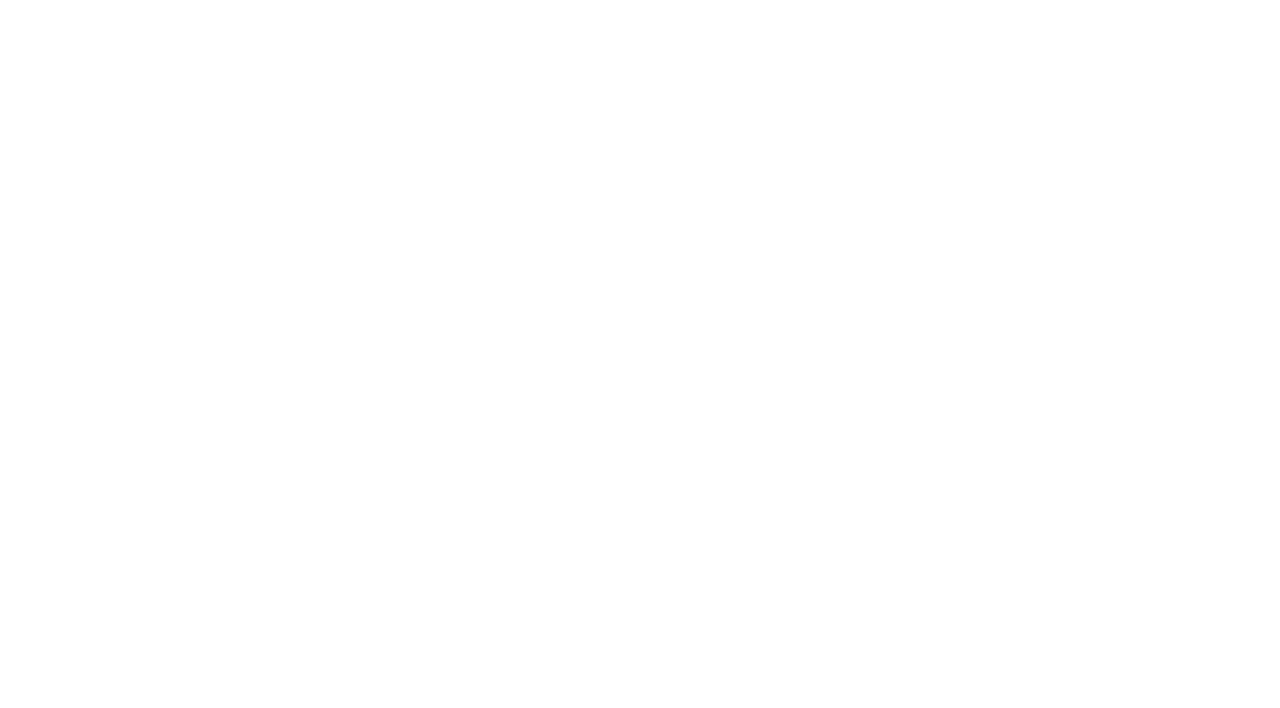
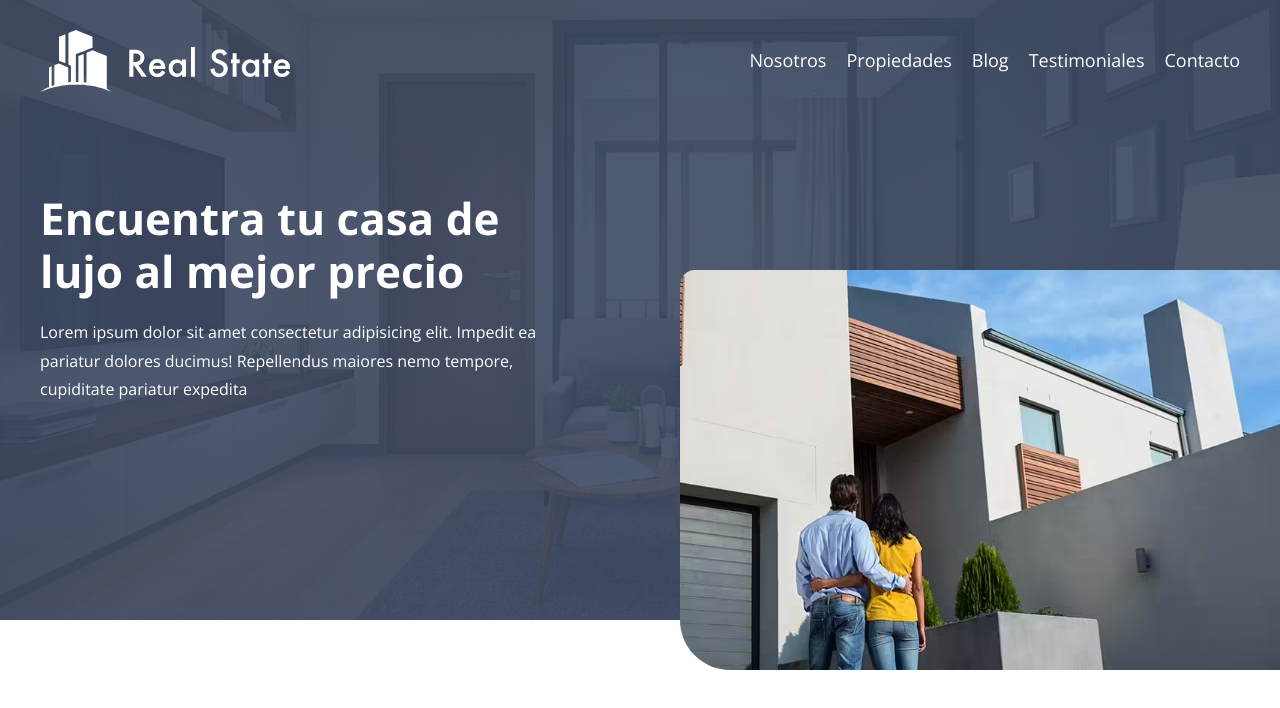
Before and after one commit to ArturoSM10/realState, a website: page index.html in a window 1280 px wide. Drawn offline with nearby package versions, Linux system fonts and the light colour scheme.

Commit message:
Se agrego estrucutra para la seecion hero, estilos y media queries

```diff
--- a/index.html
+++ b/index.html
@@ -3,15 +3,44 @@
 <head>
     <meta charset="UTF-8">
     <meta name="viewport" content="width=device-width, initial-scale=1.0">
-    <title>Document</title>
+    <title>Real State</title>
 
     <link rel="preconnect" href="https://fonts.googleapis.com">
     <link rel="preconnect" href="https://fonts.gstatic.com" crossorigin>
-    <link href="https://fonts.googleapis.com/css2?family=Open+Sans:ital,wght@0,300..800;1,300..800&display=swap" rel="stylesheet">
+    <link href="https://fonts.googleapis.com/css2?family=Open+Sans:ital,wght@0,300..800;1,300..800&family=Roboto:ital,wght@0,100..900;1,100..900&display=swap" rel="stylesheet">
 
     <link rel="stylesheet" href="./build/css/app.css">
 </head>
 <body>
+    <header class="header">
+        <div class="header__contenedor">
+            <div class="header__menu">
+                <img class="header__img" src="./build/img/logo.svg" alt="Logo Real State">
+                <nav class="menu">
+                    <ul>
+                        <li><a class="menu__element" href="#">Nosotros</a></li>
+                        <li><a class="menu__element" href="#">Propiedades</a></li>
+                        <li><a class="menu__element" href="#">Blog</a></li>
+                        <li><a class="menu__element" href="#">Testimoniales</a></li>
+                        <li><a class="menu__element" href="#">Contacto</a></li>
+                    </ul>
+                </nav>
+            </div>
+            <div class="hero">
+                <div class="info">
+                    <h1 class="info__title">Encuentra tu casa de lujo al mejor precio</h1>
+                    <p class="info__p">Lorem ipsum dolor sit amet consectetur adipisicing elit. Impedit ea pariatur dolores ducimus! Repellendus maiores nemo tempore, cupiditate pariatur expedita</p>
+                </div>
+                <div class="hero__img">
+                    <picture>
+                        <source srcset="./build/img/imagenHeader.avif" type="image/avif">
+                        <source srcset="./build/img/imagenHeader.webp" type="image/webp">
+                        <img src="./build/img/imagenHeader.jpg" alt="Imagen de  casa">
+                    </picture>
+                </div>
+            </div>
+        </div>
+    </header>
     <script src="./build/js/imagenes.js"></script>
 </body>
 </html>
--- a/src/scss/app.scss
+++ b/src/scss/app.scss
@@ -1 +1,2 @@
 @use './base';
+@use './header';
--- a/src/scss/base/_globales.scss
+++ b/src/scss/base/_globales.scss
@@ -20,7 +20,7 @@ p {
     color: v.$negro;
 }
 
-.contenedor {
+[class*="__contenedor"] {
     width: 95%;
     max-width: 120rem;
     margin: 0 auto;
@@ -36,7 +36,7 @@ img {
 }
 
 h1, h2, h3 {
-    margin: 0, 0, v.$separacion 0;
+    margin: 0 0 v.$separacion 0;
 }
 
 h1 {
@@ -48,6 +48,10 @@ h2 {
     font-size: 4rem;
 }
 
+h1, h2 {
+    font-family: v.$fuente_secundaria;
+}
+
 h3 {
     font-size: 2.4rem;
 }
@@ -55,3 +59,12 @@ h3 {
 span {
     font-weight: 900;
 }
+
+ul {
+    margin: 0;
+    padding: 0;
+}
+
+li {
+    list-style: none;
+}
--- a/src/scss/base/_variables.scss
+++ b/src/scss/base/_variables.scss
@@ -1,5 +1,6 @@
 //fuentes
 $fuente_principal: "Open Sans", sans-serif;;
+$fuente_secundaria: "Roboto", sans-serif;
 
 //media queries
 $telefono: 480px;
--- /dev/null
+++ b/src/scss/header/_header.scss
@@ -0,0 +1,66 @@
+@use '../base/variables' as v;
+@use '../base/mixins' as m;
+
+.header {
+    background-image: linear-gradient(to right, rgba(v.$primario, 0.9), rgba(v.$primario, 0.9)), url('../img/header_bg.avif');
+}
+
+.notavif.webp .header {
+    background-image: linear-gradient(to right, rgba(v.$primario, 0.9), rgba(v.$primario, 0.9)), url('../img/header_bg.webp');
+}
+
+.notavif.notwebp .header {
+    background-image: linear-gradient(to right, rgba(v.$primario, 0.9), rgba(v.$primario, 0.9)), url('../img/header_bg.jpg');
+}
+
+.header {
+    padding: 3rem 0;
+    @include m.tablet {
+        padding: 3rem 0 20rem;
+    }
+
+    position: relative;
+    background-position: center;
+    background-repeat: no-repeat;
+    background-size: cover;
+    &__menu {
+        @include m.tablet {
+            display: flex;
+            flex-direction: row;
+            justify-content: space-between;
+        }
+    }
+
+    &__img {
+        width: 25rem;
+        margin: 0 auto;
+        @include m.tablet {
+            margin: 0;
+        }
+    }
+
+    .menu {
+        margin: 5rem 0 0;
+
+        @include m.tablet {
+            margin: 0;
+        }
+
+        ul {
+            display: flex;
+            flex-direction: column;
+            align-items: center;
+            gap: 2rem;
+            height: 100%;
+
+            @include m.tablet {
+                flex-direction: row;
+            }
+        }
+
+        &__element {
+            color: v.$blanco;
+            font-size: 1.8rem;
+        }
+    }
+}
--- /dev/null
+++ b/src/scss/header/_hero.scss
@@ -0,0 +1,57 @@
+@use '../base/variables' as v;
+@use '../base/mixins' as m;
+
+.hero {
+    display: flex;
+    flex-direction: column;
+
+    &__img {
+        width: 35rem;
+        overflow: hidden;
+        margin-bottom: 1rem;
+        position: absolute;
+        right: 0;
+        bottom: -5rem;
+        border-radius: 1.5rem 0 0 5rem;
+        @media (min-width: 1200px) {
+            width: 60rem;
+            bottom: -6rem;
+        }
+    }
+
+    &__img,
+    .info__p {
+        display: none;
+        @include m.tablet {
+            display: block;
+        }
+    }
+}
+
+.info {
+    @include m.tablet {
+        margin-top: 8rem;
+    }
+
+    &__title {
+        text-align: center;
+        color: v.$blanco;
+        margin: 2rem 0;
+        @include m.tablet {
+            text-align: left;
+            font-family: v.$fuente_principal;
+        }
+    }
+
+    &__title,
+    &__p {
+        @include m.tablet {
+            max-width: 50rem;
+        }
+    }
+
+    &__p {
+        color: v.$blanco;
+        line-height: 1.8;
+    }
+}
--- /dev/null
+++ b/src/scss/header/_index.scss
@@ -0,0 +1,2 @@
+@forward './header';
+@forward './hero';
```
Also changed, not shown: build/css/app.css, 1 other file.
